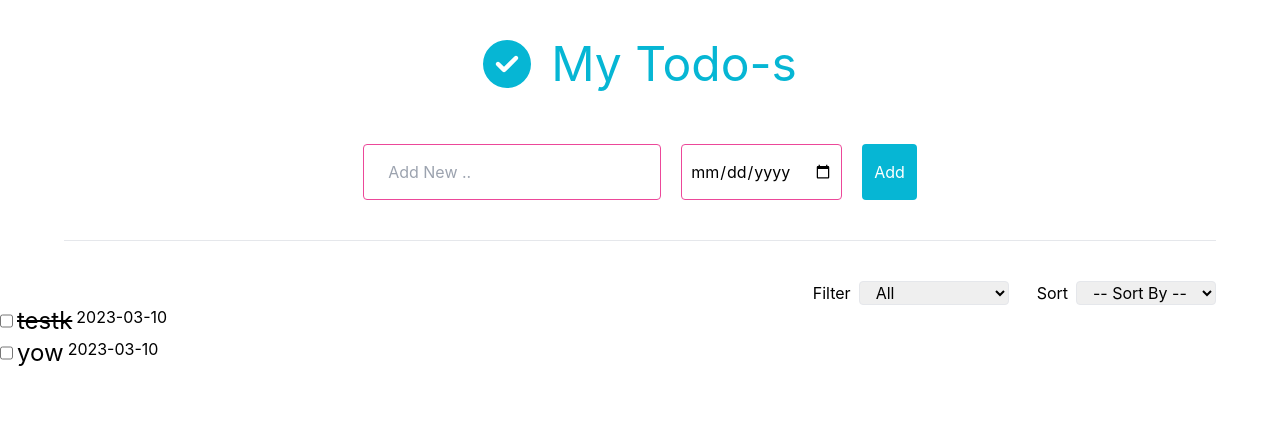
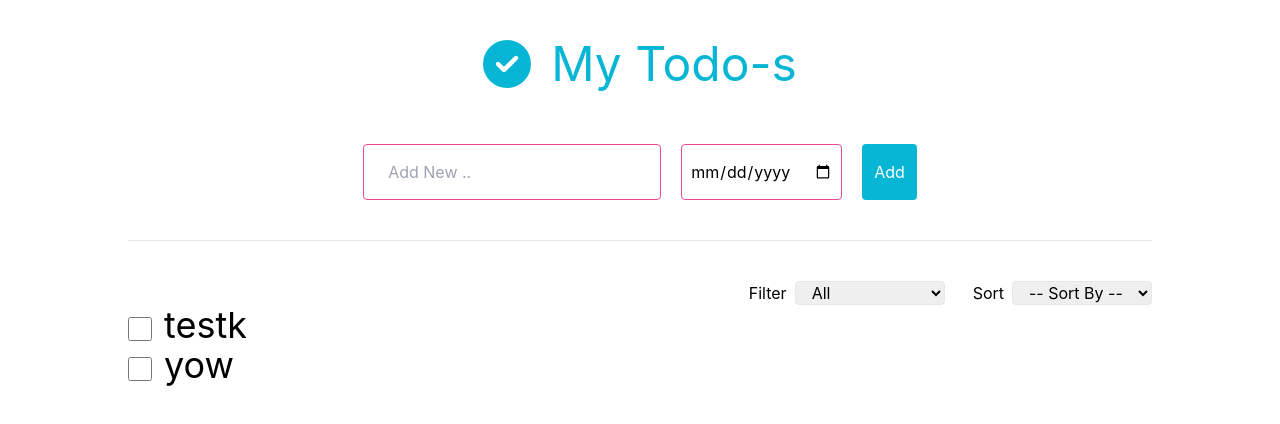
Before and after one commit to emiliomelvy/react-todo-list, a React (Create React App) app: page / in a window 1280 px wide. Shown: the top 424 px of the page. Built offline with nearby package versions, Linux system fonts and the light colour scheme.

Commit message:
filter & sort logic done

```diff
--- a/src/App.js
+++ b/src/App.js
@@ -12,14 +12,14 @@ function App() {
     {
       id: '1',
       value: 'testk',
-      status: false,
+      status: true,
       date: '2023-03-10'
     },
     {
       id: '2',
       value: 'yow',
       status: true,
-      date: '2023-03-10'
+      date: '2023-03-11'
     },
   ])
 
@@ -50,36 +50,32 @@ function App() {
 
   const [dateValue, setDateValue] = React.useState('')
 
-  const getDate = (e) => {
-    setDateValue(e.target.value)
-  }
-
   const [filter, setFilter] = React.useState('All');
 
   const getSort = (e) => {
-    const sortedTodos = [...todo]
-    if(e.target.value === '-- Sort By --') return
-    if(e.target.value === 'Ascending') {
-      sortedTodos.sort((a, b) => {
-        if(a.date < b.date) return -1
-        if(a.date > b.date) return 1
+    const filteredTodos = todo.filter(x => x.status === true)
+    if (e.target.value === '-- Sort By --') return
+    let sortedTodos
+    if (e.target.value === 'Ascending') {
+      sortedTodos = [...filteredTodos].sort((a, b) => {
+        if (a.date < b.date) return -1
+        if (a.date > b.date) return 1
         return 0
       })
-      return setTodo(sortedTodos)
+    } else if (e.target.value === 'Descending') {
+      sortedTodos = [...filteredTodos].sort((a, b) => {
+        if (a.date > b.date) return -1
+        if (a.date < b.date) return 1
+        return 0
+      })
     }
-    else if (e.target.value === 'Descending') {
-      sortedTodos.sort((a, b) => {
-        if (a.date > b.date) return -1;
-        if (a.date < b.date) return 1;
-        return 0;
-      });
-      return setTodo(sortedTodos)
-    }
+    if (sortedTodos) return setTodo(sortedTodos.concat(todo.filter(x => x.status === false)))
   }
 
 
+
   return (
-    <div>
+    <div className='xl:max-w-5xl container mx-auto'>
       {/* <header className="App-header">
         <img src={logo} className="App-logo" alt="logo" /> */}
         <div className='flex justify-center gap-5 pt-10'>
@@ -90,7 +86,7 @@ function App() {
         <div className='border-b max-w-6xl mx-auto pb-10'>
           <div className='pt-14 flex justify-center gap-5'>
             <input onChange={e => { updateTask(e) }} value={newTask} type="text" placeholder='Add New ..' className='border border-pink-500 rounded h-14 px-6' />
-            <input onClick={e => { getDate(e) }} onChange={e => getDate(e)} value={dateValue} type="date" min="2023-03-10" className='rounded border border-pink-500 px-2'/>
+            <input onClick={e => { setDateValue(e.target.value) }} onChange={e => setDateValue(e.target.value)} value={dateValue} type="date" min="2023-03-10" className='rounded border border-pink-500 px-2'/>
             <button onClick={addTask} className='text-white bg-cyan-500 py-2.5 px-3 rounded'>Add</button>
           </div>
         </div>
@@ -104,7 +100,6 @@ function App() {
               <select value={filter} onChange={(e) => setFilter(e.target.value)} name="filter" id="filter" className='border rounded px-3'>
                 <option value="All">All</option>
                 <option value="Completed">Completed</option>
-                <option value="Active">Active</option>
                 <option value="Has Due Date">Has Due Date</option>
               </select>
             </div>
@@ -124,18 +119,19 @@ function App() {
            .filter(x => {
             if (filter === 'All') return true
             else if (filter === 'Completed') return !x.status
-            else if (filter === 'Active') return x.status
-            else if (filter === 'Has Due Date') return x.date !== ''
+            else if (filter === 'Has Due Date') return x.status
           })
           .map((x, index) => {
             return (
-              <React.Fragment key={index}>
-                <div className='flex gap-1'>
-                  <input onClick={() => checkState(x.status, index)} type="checkbox" />
-                  <p className={x.status ? 'text-2xl' : 'text-2xl line-through'}>
-                    {x.value}
-                  </p>
-                  <p>
+              <React.Fragment key={x.id}>
+                <div className='flex gap-1 justify-between group'>
+                  <div className='flex gap-3'>
+                    <input checked={!x.status} onChange={() => true} onClick={() => checkState(x.status, index)} type="checkbox" className='accent-cyan-400 focus:accent-cyan-500 w-6 h-6 mt-3' />
+                    <p className={x.status ? 'text-4xl' : 'text-4xl line-through'}>
+                      {x.value}
+                    </p>
+                  </div>
+                  <p className={x.status ? 'hidden group-hover:block' : 'hidden'}>
                     {x.date.toString()}
                   </p>
                 </div>
```
